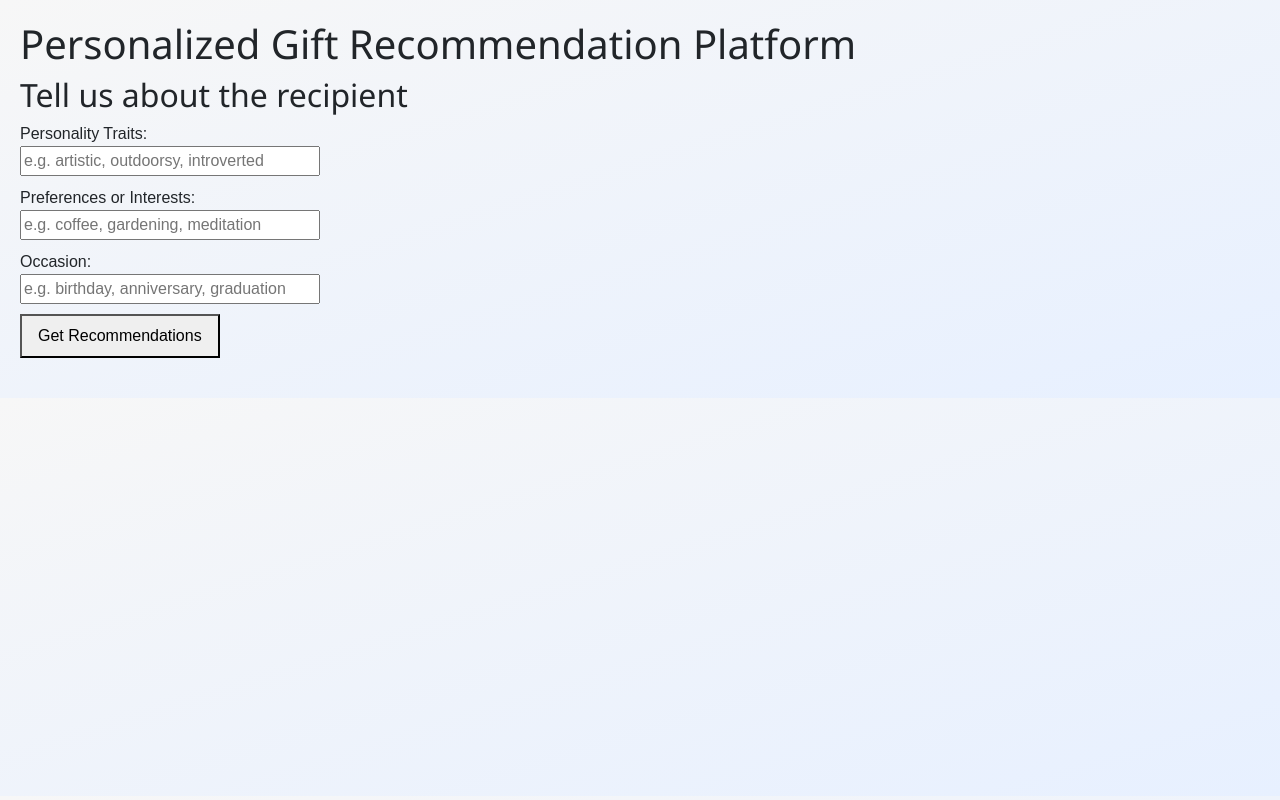
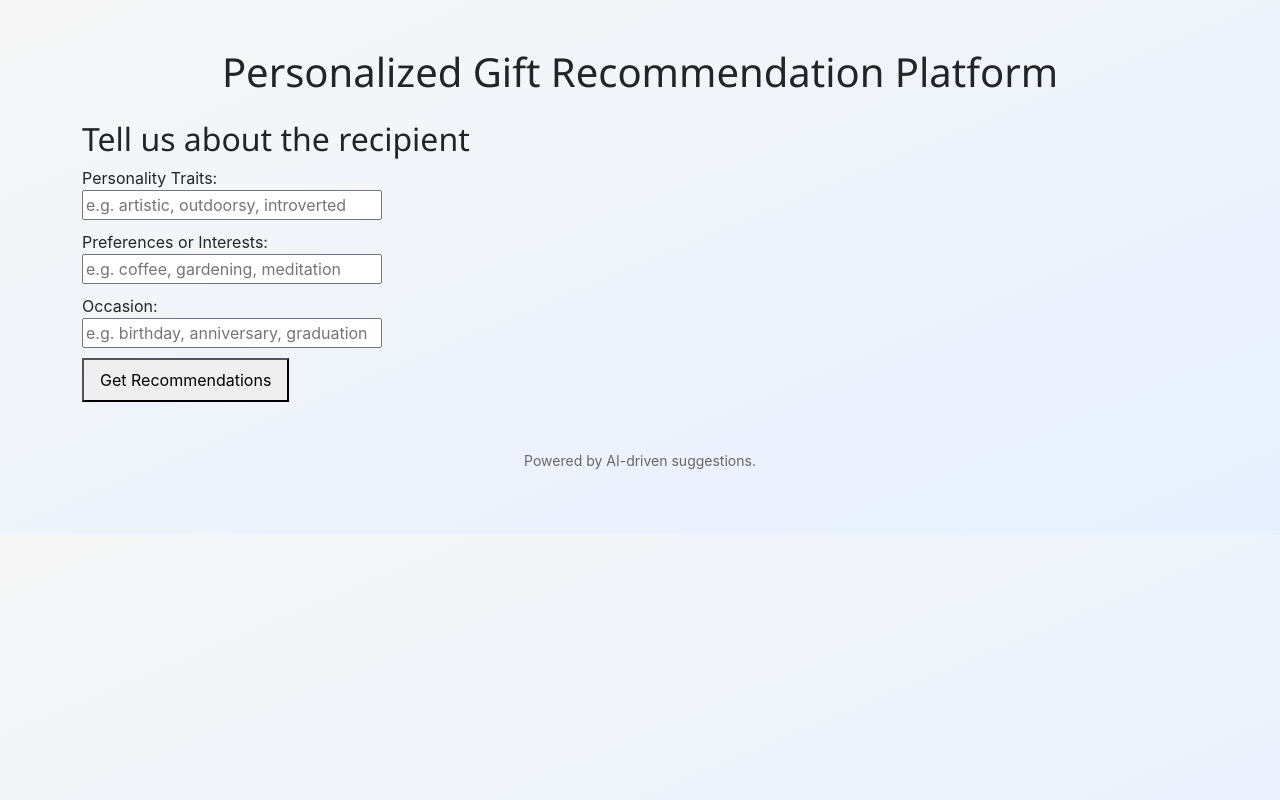
Before and after one commit to Shashi5657/AI-Gift-Recommendation, a React (Create React App) app in the folder client/: page / in a window 1280 px wide. Built offline with nearby package versions, Linux system fonts and the light colour scheme.

Commit message:
ai project

```diff
--- a/client/src/App.js
+++ b/client/src/App.js
@@ -6,12 +6,17 @@ function App() {
   const [recommendations, setRecommendations] = useState(null);
 
   return (
-    <div style={{ padding: "20px", fontFamily: "Arial, sans-serif" }}>
-      <h1>Personalized Gift Recommendation Platform</h1>
+    <div className="container py-5">
+      <h1 className="text-center mb-4">
+        Personalized Gift Recommendation Platform
+      </h1>
       <QuestionnaireForm onRecommendations={setRecommendations} />
       {recommendations && (
         <GiftRecommendations recommendations={recommendations} />
       )}
+      <p className="footer-note text-center mt-5">
+        Powered by AI-driven suggestions.
+      </p>
     </div>
   );
 }
```
